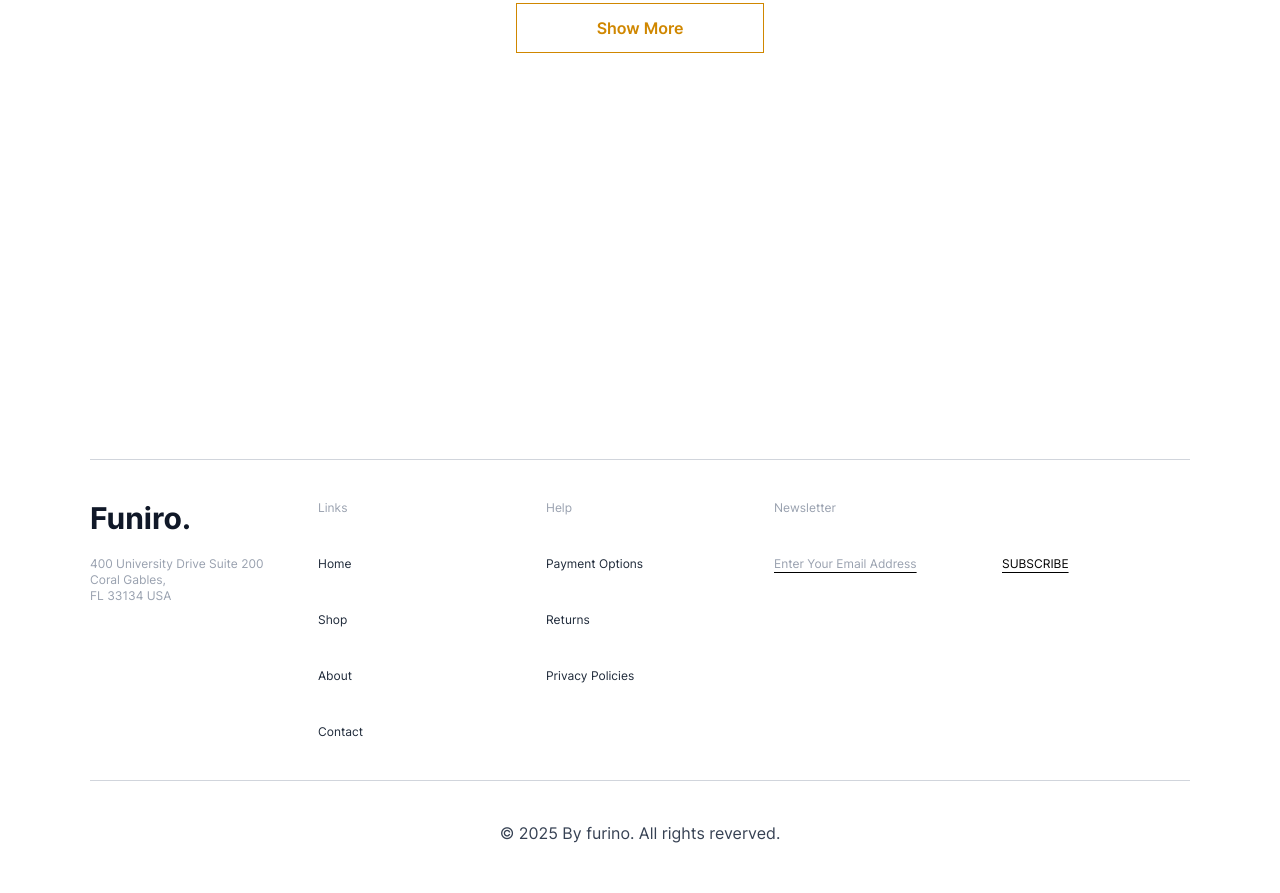
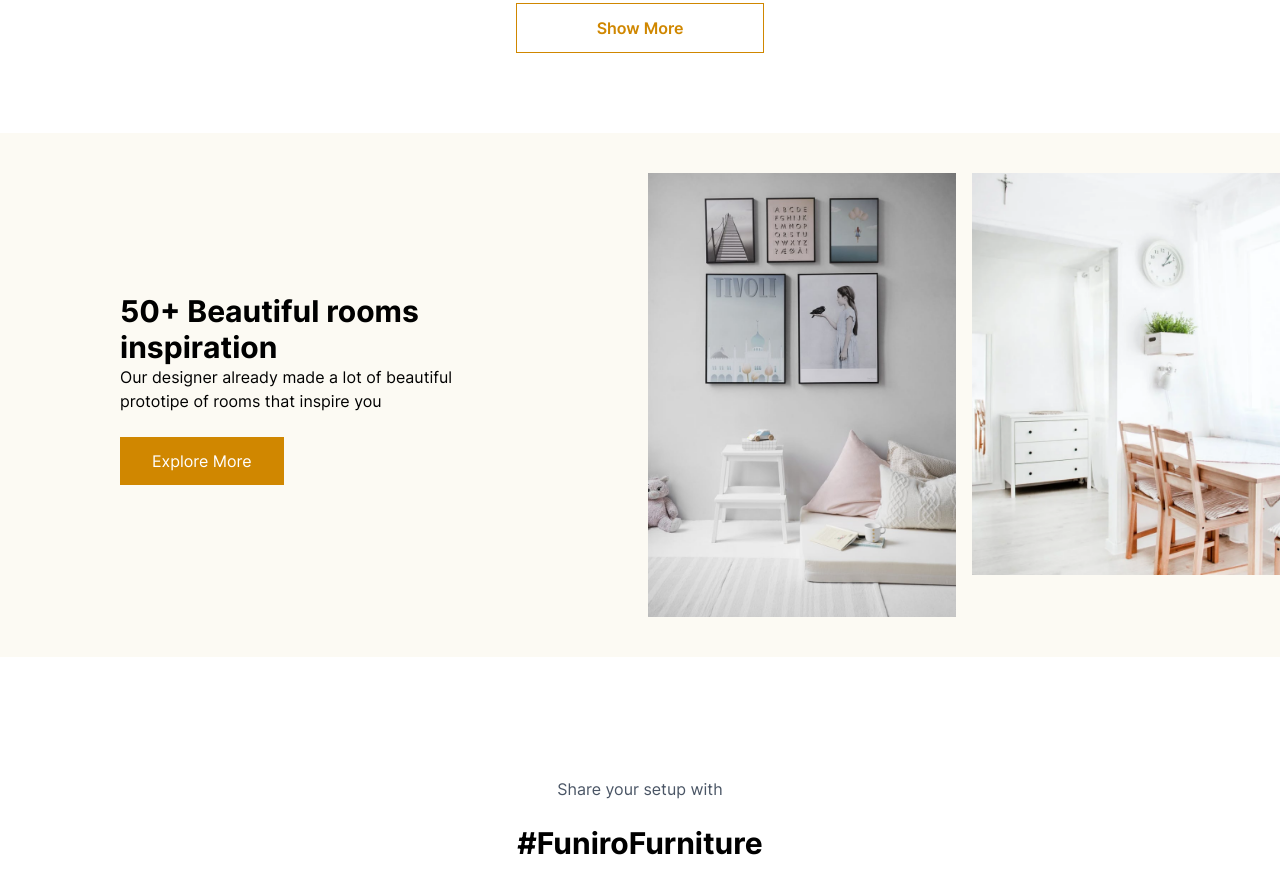
Before and after one commit to AnanyaSharmaVats/tailwind, a Next.js app: page / in a window 1280 px wide. Shown: the part 2580-3473 px from the top of the page. Before the commit the page ends 3433 px from the top, so only its background shows below. Built offline with nearby package versions, Linux system fonts and the light colour scheme.

Commit message:
feat: section 4 and section 5 heading

```diff
--- a/src/app/page.tsx
+++ b/src/app/page.tsx
@@ -20,6 +20,8 @@ import { Section } from 'lucide-react';
 import Section1 from '@/components/sections/section1';
 import Section2 from '@/components/sections/section2';
 import Section3 from '@/components/sections/section3';
+import Section4 from '@/components/sections/section4';
+import Section5 from '@/components/sections/section5';
 
 // !STARTERCONF -> Select !STARTERCONF and CMD + SHIFT + F
 // Before you begin editing, follow all comments with `STARTERCONF`,
@@ -79,6 +81,8 @@ export default function HomePage() {
       <Section1 />
       <Section2 />
       <Section3 />
+      <Section4 />
+      <Section5 />
 
       <section className="bg-white ">
         <div className="layout relative flex min-h-screen flex-col items-center justify-center py-12 text-center">
--- a/src/components/sections/section3.tsx
+++ b/src/components/sections/section3.tsx
@@ -34,7 +34,7 @@ const Section3 = () => {
       </div>
     </div>
           <section className="flex justify-center">
-            <button className="border border-yellow-600 text-yellow-600 px-20 py-3 font-semibold ">Show More</button>
+            <button className="border border-yellow-600 text-yellow-600 px-20 py-3 font-semibold mb-20">Show More</button>
           </section>
   </section>)
 }
--- /dev/null
+++ b/src/components/sections/section4.tsx
@@ -0,0 +1,21 @@
+import * as React from 'react';
+
+import { cn } from '@/lib/utils';
+import { ProductCart } from '@/app/components/ProductCard';
+
+const Section4 = () => {
+  return (<section>
+<div className="w-full h-full bg-[#fcfaf3] py-10 mb-20">
+  <div className="grid grid-cols-4 gap-4">
+    <div className="col-span-2 m-30"><h2>50+ Beautiful rooms <br />inspiration</h2><p>Our designer already made a lot of beautiful prototipe of rooms that inspire you</p><br />
+    <button className="text-white bg-yellow-600 py-3 px-8">Explore More</button></div>
+    <div className=""><img src="/images/inspo.png" /></div>
+    <div className=""><img src="/images/inspo2.png" /></div>
+
+</div>
+</div>
+
+  </section>)
+}
+
+export default Section4
--- /dev/null
+++ b/src/components/sections/section5.tsx
@@ -0,0 +1,14 @@
+import * as React from 'react';
+
+import { cn } from '@/lib/utils';
+
+const Section5 = () => {
+  return (<section>
+<div className="w-full h-full bg-white py-10 flex justify-center text-center">
+  <div><p className="text-gray-600">Share your setup with</p><br/>
+  <h2>#FuniroFurniture</h2></div>
+</div>
+  </section>)
+}
+
+export default Section5
```
Also changed, not shown: public/images/inspo.png (added), public/images/inspo2.png (added).
